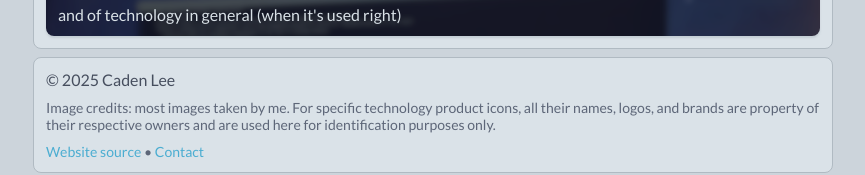
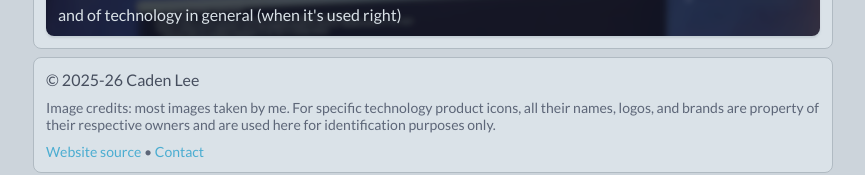
Before and after one commit to CadenLee2/personal-website, a React (Vite) app in the folder frontend/: page /blog in a window 1280 px wide. Shown: the part 325-500 px from the top of the page, without its empty margins (207-1072 px from the left). Built offline with nearby package versions, Linux system fonts and the light colour scheme.

Commit message:
feat: update footer date

```diff
--- a/frontend/src/components/PageFrame.tsx
+++ b/frontend/src/components/PageFrame.tsx
@@ -37,7 +37,7 @@ function TopBar(props: { pageName?: PageName }) {
 function Footer() {
   return (
     <div className="section">
-      <span>© 2025 Caden Lee</span>
+      <span>© 2025-26 Caden Lee</span>
       <span className="small-text">
         Image credits: most images taken by me. For specific technology product icons, all their names, logos, and brands are property of their respective owners and are used here for identification purposes only.
       </span>
```
